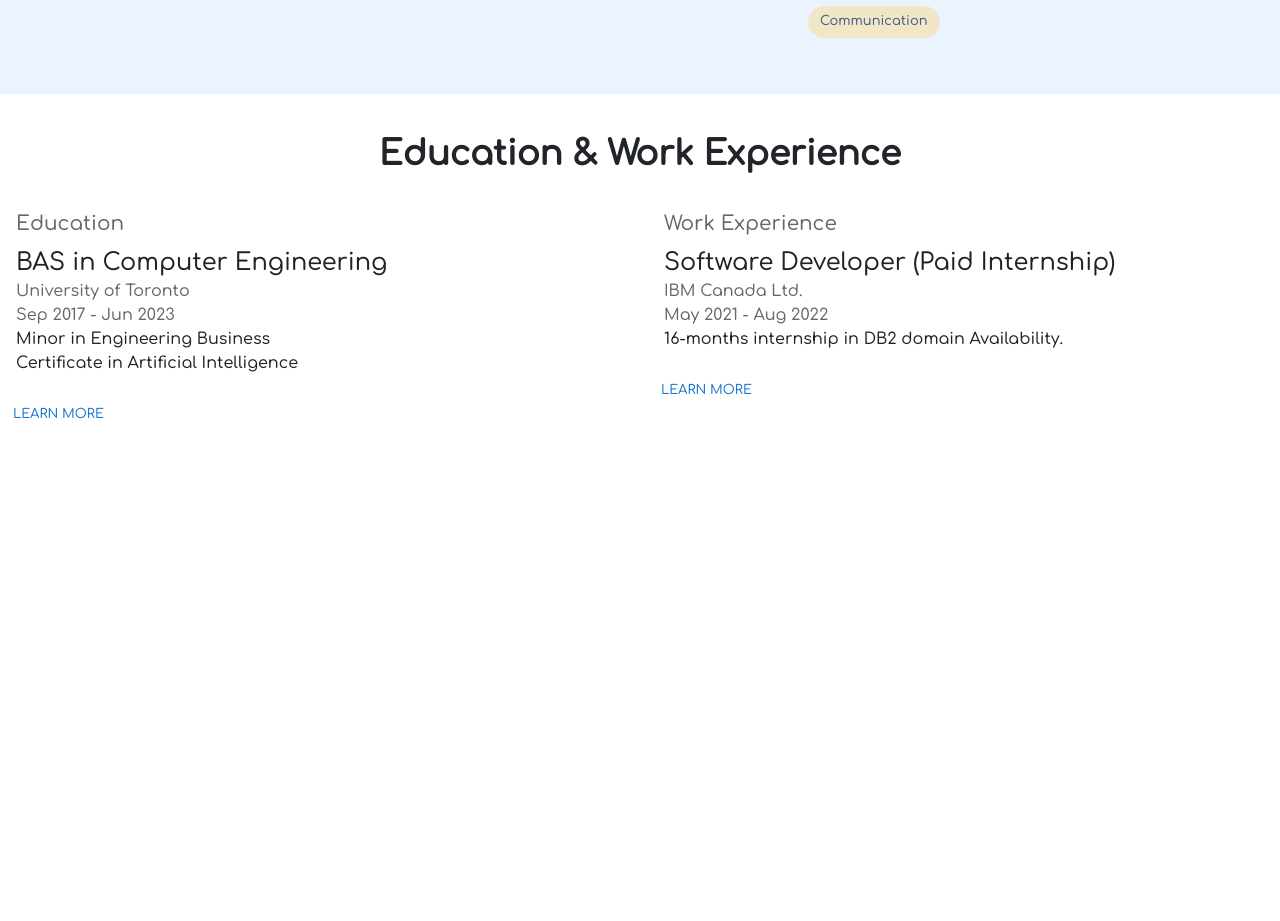
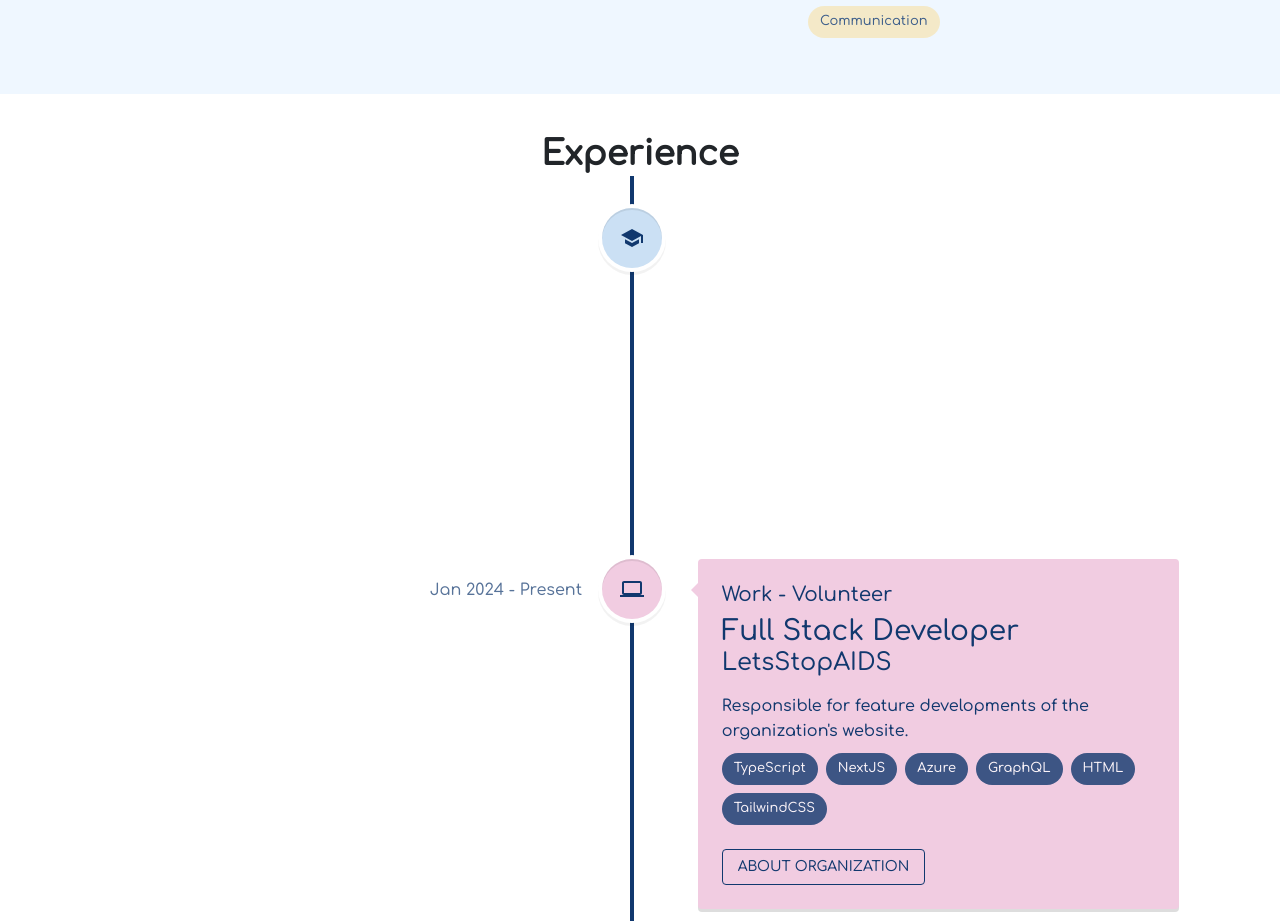
Before and after one commit to CatherineZM/Personal-website, a React (Create React App) app: page / in a window 1280 px wide. Shown: the part 1876-2797 px from the top of the page. Before the commit the page ends 2313 px from the top, so only its background shows below. Built offline with nearby package versions, Linux system fonts and the light colour scheme.

Commit message:
Finished experience section

```diff
--- a/package.json
+++ b/package.json
@@ -25,6 +25,7 @@
     "react-scripts": "^5.0.1",
     "react-scroll": "^1.8.9",
     "react-tooltip-bubble-chart": "^1.0.37",
+    "react-vertical-timeline-component": "^3.6.0",
     "reactflow": "^11.6.1",
     "web-vitals": "^2.1.4"
   },
--- a/src/Components/HomePage.css
+++ b/src/Components/HomePage.css
@@ -1,4 +1,9 @@
 .aboutMe{
-    background-color: #EBF4FE;
+    background-color: #eef6ffe3;
     padding: 5vh;
 }
+
+.exp{
+    /* background-color: #FDF4F3; */
+    padding: 5vh;
+}
--- a/src/Components/HomePage.js
+++ b/src/Components/HomePage.js
@@ -2,8 +2,6 @@
 
 import 'bootstrap/dist/css/bootstrap.min.css';
 import './HomePage.css';
-
-import contentData from './data.json';
 
 import NavBar from './Subsections/NavBar';
 import Banner from './Subsections/Banner.component';
@@ -21,13 +19,15 @@
   render() {
     return (
       <div>
-        <NavBar page="home" isHomePage={true}/>
+        <NavBar isHomePage={true}/>
         <div className="section"><Banner/></div>
         <div className="aboutMe section">
           <Biography />
           <Qualifications />
         </div>
-        <div className="exp section"><Experience /></div>
+        <div className="exp section">
+          <Experience />
+        </div>
       </div>
     )
   }
--- a/src/Components/Subsections/Experience.component.js
+++ b/src/Components/Subsections/Experience.component.js
@@ -1,47 +1,83 @@
 import React from 'react';
 
+import { VerticalTimeline, VerticalTimelineElement }  from 'react-vertical-timeline-component';
+import { Grid, Typography, Button, Chip} from '@mui/material';
+import SchoolIcon from '@mui/icons-material/School';
+import LaptopIcon from '@mui/icons-material/Laptop';
+import TerminalIcon from '@mui/icons-material/Terminal';
+
+import 'react-vertical-timeline-component/style.min.css';
 import './styles/Experience.css';
 
-import { Grid, Typography} from '@mui/material';
-
 import contentData from '../data.json';
-import InfoCard from '../Elements/InfoCard';
 
 class Experience extends React.Component {
     constructor(props){
         super(props);
         this.state = {
-            education: contentData.education,
-            workExperience: contentData.workExperience,
         };
     }
 
     render() {
+        const education = contentData.education;
+        const workExperience = contentData.workExperience;
         return(
-            <Grid container spacing={2} className="experience">
+            <Grid container spacing={2} className="experience" direction="row" justifyContent="center" alignItems="flex-start">
                 <Grid item xs={12}>
                     <Typography variant='h4' component="h2" className="sectionTitle">
-                        Education & Work Experience
+                        Experience
                     </Typography>
                 </Grid>
-                <Grid item xs={12} sm={6}>
-                    <InfoCard type="Education"
-                                title={this.state.education.title}
-                                organization={this.state.education.organization}
-                                date={this.state.education.date}
-                                description={this.state.education.description}
-                                link="https://www.ece.utoronto.ca"
-                                />
-                </Grid>
-                <Grid item xs={12} sm={6}>
-                    <InfoCard type="Work Experience"
-                                title={this.state.workExperience.title}
-                                organization={this.state.workExperience.organization}
-                                date={this.state.workExperience.date}
-                                description={this.state.workExperience.description}
-                                link="https://www.ibm.com/products/db2"
-                                />
-                </Grid>
+                <VerticalTimeline lineColor='#11386e'>
+                    <VerticalTimelineElement className="vertical-timeline-element--education"
+                                             contentStyle={{ background: '#CBE0F4', color: '#11386e' }}
+                                             contentArrowStyle={{ borderRight: '7px solid  #CBE0F4' }}
+                                             date={education.date}
+                                             iconStyle={{ background: '#CBE0F4', color: '#11386e' }}
+                                             icon={<SchoolIcon/>}>
+                        <h5 className="expType">Education</h5>
+                        <h3 className="vertical-timeline-element-title">{education.title}</h3>
+                        <h4 className="vertical-timeline-element-subtitle">{education.organization}</h4>
+                        <p>{education.description}</p>
+                        <Button className="expBtnDark" variant="outlined" href={education.url}>About Institution</Button>
+                    </VerticalTimelineElement>
+
+                    <VerticalTimelineElement className="vertical-timeline-element--work"
+                                             contentStyle={{ background: '#F1CCE1', color: '#11386e' }}
+                                             contentArrowStyle={{ borderRight: '7px solid  #F1CCE1' }}
+                                             date={workExperience[0].date}
+                                             iconStyle={{ background: '#F1CCE1', color: '#11386e' }}
+                                             icon={<LaptopIcon />}>
+                        <h5 className="expType">Work - {workExperience[0].type}</h5>
+                        <h3 className="vertical-timeline-element-title">{workExperience[0].title}</h3>
+                        <h4 className="vertical-timeline-element-subtitle">{workExperience[0].organization}</h4>
+                        <p>{workExperience[0].description}</p>
+                        <div className="expSkillList">
+                            {workExperience[0].skillList.map((skill) =>
+                                <Chip className="expSkillListItem" key={skill} label={skill} />
+                            )}
+                        </div>
+                        <Button className="expBtnDark" variant="outlined" href={workExperience[0].url}>About Organization</Button>
+                    </VerticalTimelineElement>
+
+                    <VerticalTimelineElement className="vertical-timeline-element--work"
+                                             contentStyle={{ background: '#5D7AB5', color: '#fff' }}
+                                             contentArrowStyle={{ borderRight: '7px solid  #5D7AB5' }}
+                                             date={workExperience[1].date}
+                                             iconStyle={{ background: '#5D7AB5', color: '#fff' }}
+                                             icon={<TerminalIcon />}>
+                        <h5 className="expType">Work - {workExperience[1].type}</h5>
+                        <h3 className="vertical-timeline-element-title">{workExperience[1].title}</h3>
+                        <h4 className="vertical-timeline-element-subtitle">{workExperience[1].organization}</h4>
+                        <p>{workExperience[1].description}</p>
+                        <div className="expSkillList">
+                            {workExperience[1].skillList.map((skill) =>
+                                <Chip className="expSkillListItem" key={skill} label={skill} />
+                            )}
+                        </div>
+                        <Button className="expBtnLight" variant="outlined" href={workExperience[1].url}>About Organization</Button>
+                    </VerticalTimelineElement>
+                </VerticalTimeline>
           </Grid>
         )
     }
--- a/src/Components/Subsections/styles/Experience.css
+++ b/src/Components/Subsections/styles/Experience.css
@@ -1,10 +1,48 @@
 .experience .sectionTitle{
     font-weight: bold;
     text-align: center;
-    padding-top: 5vh;
 }
 
+.experience .expSubtitle{
+    width: 100%;
+    text-align: right;
+}
 .proj-cards{
     padding: 20;
     text-align: 'center';
 }
+
+.vertical-timeline-element-date{
+    color: #11386e
+}
+
+.experience{
+    white-space: pre-line;
+    vertical-align: bottom;
+}
+
+.expSkillList{
+    margin-top: 1vh;
+}
+
+.expSkillListItem{
+    margin-bottom: 1vh;
+    margin-right: 1vh;
+}
+
+.expSkillListItem span{
+    color: #fff;
+    font-size: 0.8125rem;
+}
+
+.experience .expBtnDark{
+    margin-top: 1rem;
+    border-color: #11386e;
+    color: #11386e;
+}
+
+.experience .expBtnLight{
+    margin-top: 1rem;
+    border-color: #fff;
+    color: #fff;
+}
--- a/src/Components/data.json
+++ b/src/Components/data.json
@@ -1,16 +1,4 @@
 {
-    "education": {
-        "title": "BAS in Computer Engineering",
-        "organization": "University of Toronto",
-        "date": "Sep 2017 - Jun 2023",
-        "description": "Minor in Engineering Business \n Certificate in Artificial Intelligence"
-    },
-    "workExperience": {
-        "title": "Software Developer (Paid Internship)",
-        "organization": "IBM Canada Ltd.",
-        "date": "May 2021 - Aug 2022",
-        "description": "16-months internship in DB2 domain Availability."
-    },
     "languages":[
         {"id": 1, "name": "Python","proficiency": 80},
         {"id": 2, "name": "TypeScript","proficiency": 60},
@@ -40,5 +28,35 @@
         {"id": 1, "name": "Time Management", "color": "rgba(255, 99, 132, 0.4)"},
         {"id": 1, "name": "Project Management", "color": "rgba(255, 159, 64, 0.4)"},
         {"id": 1, "name": "Communication", "color": "rgba(255, 205, 86, 0.4)"}
+    ],
+    "education": {
+        "title": "Bachelor of Applied Science",
+        "organization": "University of Toronto",
+        "date": "2017 - 2023",
+        "description": "Major in Computer Engineering.\nMinor in Engineering Business.\nCertificate in Artificial Intelligence.",
+        "url": "https://www.ece.utoronto.ca/"
+    },
+    "workExperience": [
+        {
+            "type": "Volunteer",
+            "title": "Full Stack Developer",
+            "organization": "LetsStopAIDS",
+            "date": "Jan 2024 - Present",
+            "description": "Responsible for feature developments of the organization's website.",
+            "url": "https://letsstopaids.org/",
+            "skillList": ["TypeScript", "NextJS", "Azure", "GraphQL", "HTML", "TailwindCSS"]
+        },{
+            "type": "Internship",
+            "title": "Software Developer",
+            "organization": "IBM Canada Ltd.",
+            "date": "May 2021 - Aug 2022",
+            "description": "Responsible for domain functional verification testings and automation monitoring systems under Agile management.",
+            "url": "https://www.ibm.com/products/db2",
+            "skillList": ["Perl", "SQL", "C", "Bash", "Git", "Linux", "AIX"]
+        }
+    ],
+    "workPalette":[
+        {"id": 1, "primaryColor": "#F1CCE1", "secondaryColor": "#11386e"},
+        {"id": 2, "primaryColor": "#5D7AB5", "secondaryColor": "#fff"}
     ]
 }
```
Also changed, not shown: src/Components/Subsections/Projects.component.js (added), 1 other file (tests, documents, lock files or other folders).
